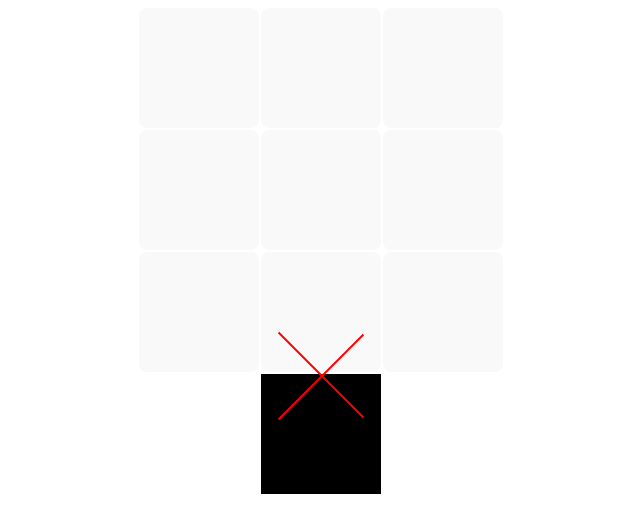
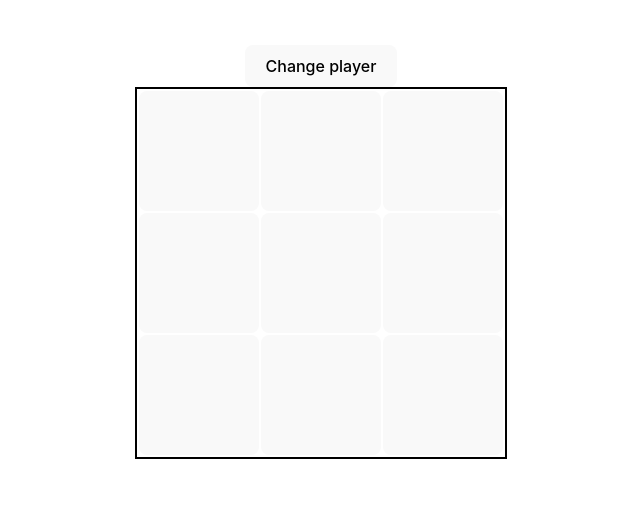
Before and after one commit to budhilnigam/Tic-Tac-Toe, a React (Vite) app: page / in a window 1280 px wide. Shown: the part 148-680 px from the top of the page, without its empty margins (319-959 px from the left). Built offline with nearby package versions, Linux system fonts and the light colour scheme.

Commit message:
Styling of both figures done

```diff
--- a/src/App.css
+++ b/src/App.css
@@ -14,6 +14,7 @@
   align-items: center;
   padding:2px;
   gap: 2px;
+  border:2px solid black;
 }
 
 #container > span {
@@ -25,29 +26,49 @@
 #container > span > button {
   width:var(--size);
   height:var(--size);
+  padding: 0px;
+
 }
 
 #container> span>button:hover {
-  background-color: yellow;
+  background-color: black;
   box-shadow: yellow 0 0 10px;
-}
-
   #cross {
     width:var(--size);
     height:var(--size);
-  background-color: #000000;
+    display: flexbox;
+    position: relative;
   }
 
   #line1 {
     width:var(--size);
-  height:2px;
+    height:4px;
     background-color: #ff0000;
     rotate: 45deg;
+    position: absolute;
+    top: 50%;
+    border-radius: 5px;
+    box-shadow: red 0 0 10px;
   }
 
   #line2 {
     width:var(--size);
-  height:2px;
+    height:4px;
     background-color: #ff0000;
     rotate: -45deg;
+    position: absolute;
+    top: 50%;
+    border-radius: 5px;
+    box-shadow: red 0 0 10px;
   }
+
+  #circle {
+    width:calc(var(--size) - 16px);
+    height:calc(var(--size) - 16px);
+    border-radius: 50%;
+    border:3px solid #0000ff;
+    box-shadow: blue 0 0 10px;
+    box-sizing: border-box;
+    margin:auto;
+  }
+}
--- a/src/App.tsx
+++ b/src/App.tsx
@@ -1,34 +1,30 @@
 import { useState } from 'react'
-import reactLogo from './assets/react.svg'
-import viteLogo from '/vite.svg'
 import './App.css'
 
 function App() {
   const [player, setPlayer] = useState(1)
   const [tiles,setTiles] = useState([[0,0,0],[0,0,0],[0,0,0]]);
+  function handleClick(){
+  }
   return (
+    <>
+    <button onClick={()=>setPlayer((player+1)%2)}>Change player</button>
     <div id="container">
-      <span>
-      <button></button>
-      <button></button>
-      <button></button>
-      </span><span>
-      <button></button>
-      <button></button>
-      <button></button>
-      </span><span>
-      <button></button>
-      <button></button>
-      <button></button>
-      </span>
-      <div id="cross">
-        <div id ="line1"></div>
-        <div id ="line2"></div>
-      </div>
-      <div id="circle">
-
-      </div>
+      {tiles.map((tile,index)=>{
+        return <span key={'row'+index}>
+          {tile.map((t)=>
+          <button key={'tile'+t}>
+            {player==0?<div id='cross'>
+              <div id='line1'></div>
+              <div id='line2'></div>
+            </div>:
+            <div id='circle'>
+            </div>}
+          </button>)}
+        </span>
+      })}
     </div>
+    </>
   )
 }
 
```
Lines whose indentation alone changed are shown as unchanged.
